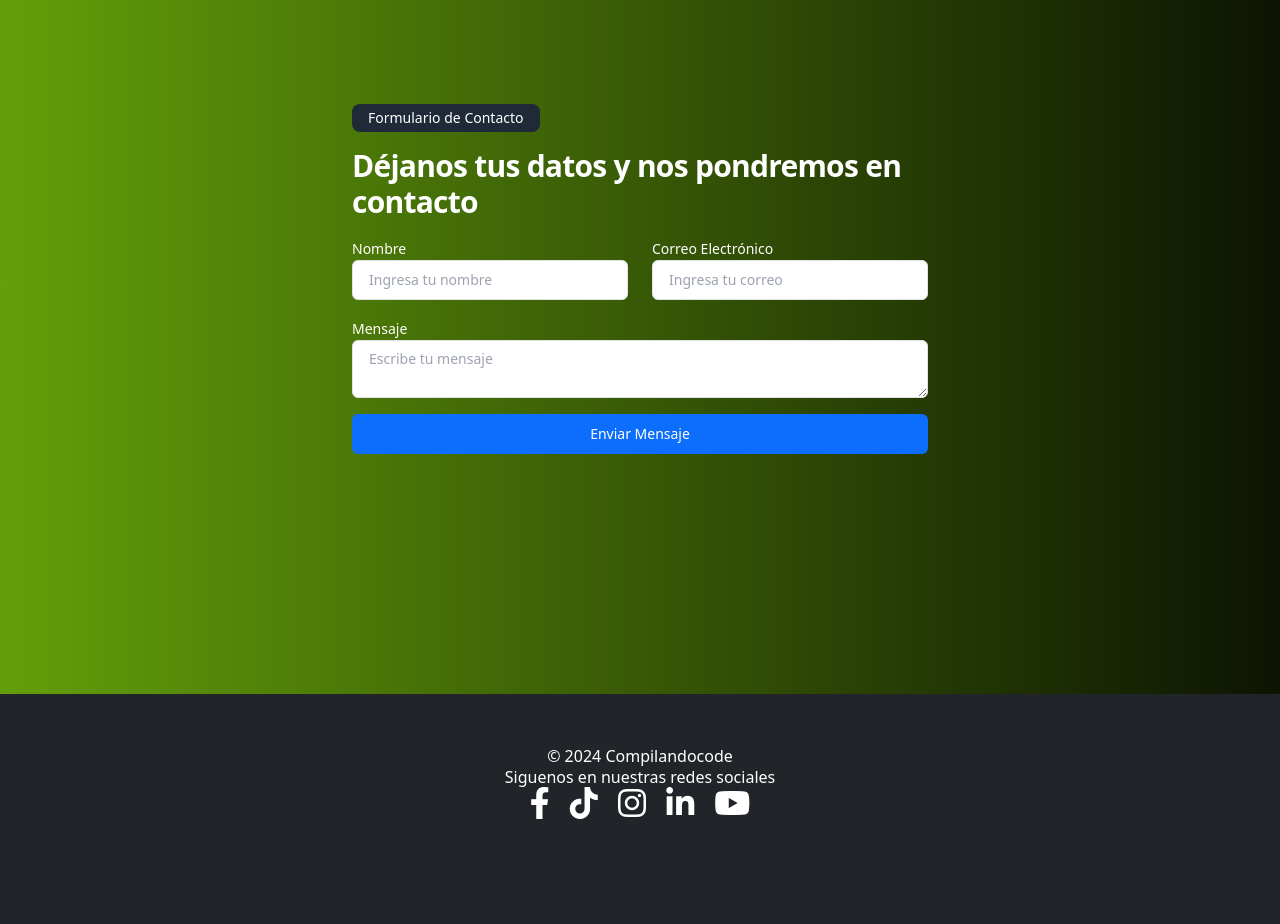
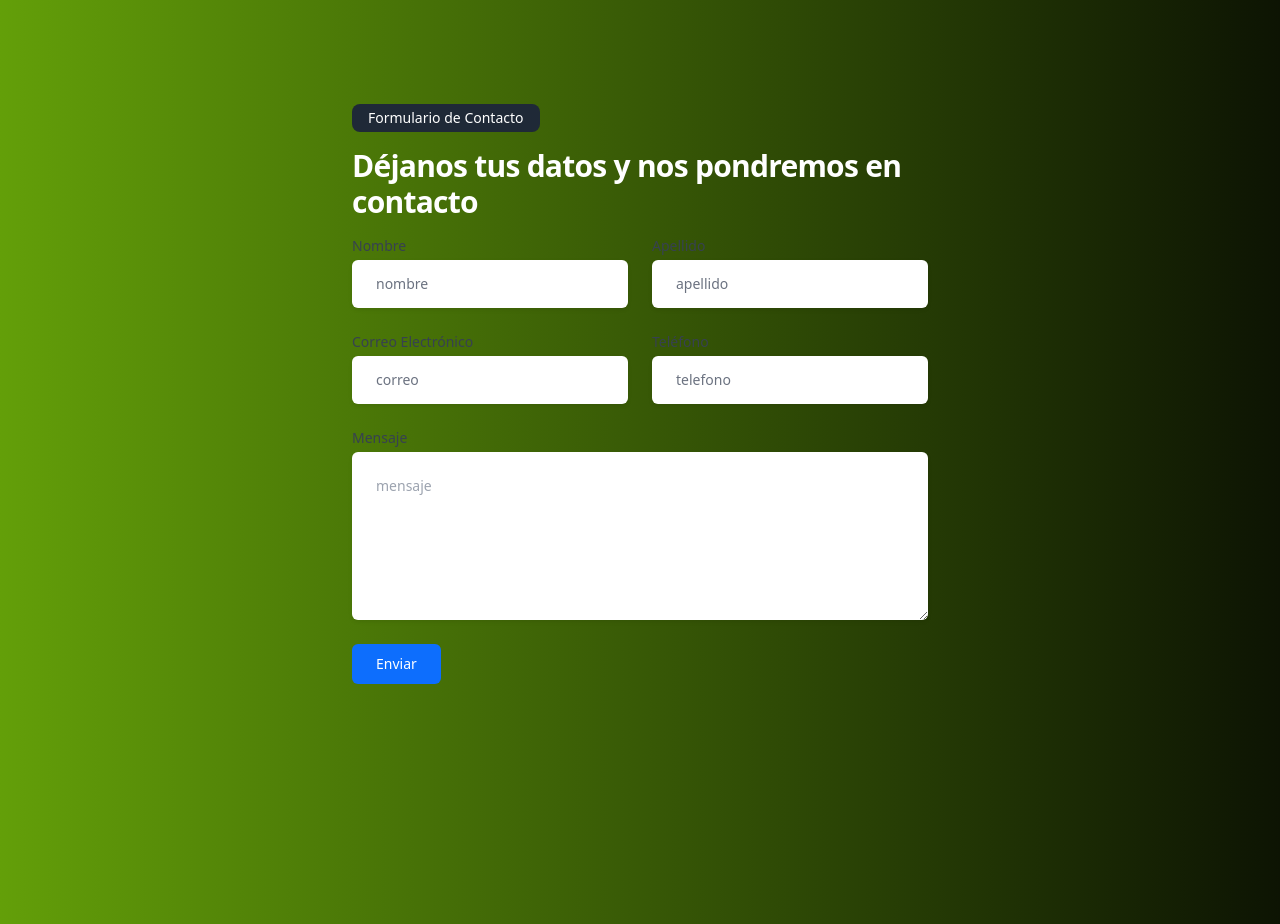
Before and after one commit to emersonxinay/almacen_de_videos_youtube, a Flask app: page / in a window 1280 px wide. Shown: the part 3275-4199 px from the top of the page. Before the commit the page ends 4094 px from the top, so only its background shows below. Run offline with Flask 3, Linux system fonts and the light colour scheme; some libraries are stand-ins or nearby versions.

Commit message:
fix: developer

```diff
--- a/app.py
+++ b/app.py
@@ -14,6 +14,9 @@ from flask_wtf.file import FileField, FileAllowed
 from werkzeug.utils import secure_filename
 from datetime import datetime
 import re
+import pandas as pd
+import gspread
+from oauth2client.service_account import ServiceAccountCredentials
 
 import os
 
@@ -37,6 +40,14 @@ migrate = Migrate(app, db)
 login_manager = LoginManager()
 login_manager.login_view = 'login'  # Vista de inicio de sesión
 login_manager.init_app(app)
+
+# Configura la autorización con Google API
+scope = ["https://spreadsheets.google.com/feeds",
+         "https://www.googleapis.com/auth/drive"]
+creds = ServiceAccountCredentials.from_json_keyfile_name(
+    "./compilandocode-64219584fe2f.json", scope)
+client = gspread.authorize(creds)
+
 # Función para verificar si la extensión del archivo es válida
 
 
@@ -370,6 +381,36 @@ def registro():
             return redirect(url_for('login'))
     return render_template('registro.html', title=title)
 
+# para guardar datos de información en excel online
+
+
+@app.route('/formulario', methods=['GET', 'POST'])
+def formulario():
+    title = "Formulario"
+    return render_template('formulario.html', title=title)
+
+
+@app.route('/handle_formulario', methods=['POST'])
+def handle_formulario():
+    nombre = request.form['nombre']
+    apellido = request.form['apellido']
+    email = request.form['email']
+    telefono = request.form['telefono']
+    mensaje = request.form['mensaje']
+    fecha_envio = datetime.now().strftime("%Y-%m-%d %H:%M:%S")
+
+    try:
+        sheet = client.open_by_url(
+            "https://docs.google.com/spreadsheets/d/1xRvKsi8ZMb5ILpvJTqkTW9MKAHXal_laWo_2_9p9VJY/edit?usp=sharing")
+        worksheet = sheet.get_worksheet(0)
+        worksheet.append_row(
+            [nombre, apellido, email, telefono, mensaje, fecha_envio])
+        flash('Datos enviados correctamente', 'success')
+    except Exception as e:
+        flash(f'Hubo un error: {e}', 'danger')
+
+    return redirect(url_for('inicio'))
+
 
 @login_manager.user_loader
 def load_user(user_id):
--- a/templates/inicio.html
+++ b/templates/inicio.html
@@ -252,41 +252,58 @@
         Formulario de Contacto
       </div>
       <h2 class="text-3xl font-bold tracking-tight">Déjanos tus datos y nos pondremos en contacto</h2>
-      <form class="space-y-4">
-        <div class="grid grid-cols-1 md:grid-cols-2 gap-4">
+      <!-- Aquí se mostrará el mensaje de éxito o error -->
+      {% with messages = get_flashed_messages(with_categories=true) %}
+      {% if messages %}
+      <div>
+        {% for category, message in messages %}
+        <div class="alert alert-{{ category }}">
+          {{ message }}
+        </div>
+        {% endfor %}
+      </div>
+      {% endif %}
+      {% endwith %}
+      <form action="{{ url_for('handle_formulario') }}" method="POST">
+        <div class="grid grid-cols-1 gap-4 md:grid-cols-2">
           <div>
-            <label class="text-sm font-medium leading-none peer-disabled:cursor-not-allowed peer-disabled:opacity-70"
-              for="name">
-              Nombre
-            </label>
-            <input
-              class="flex h-10 w-full rounded-md border border-input bg-background px-3 py-2 text-sm ring-offset-background file:border-0 file:bg-transparent file:text-sm file:font-medium placeholder:text-muted-foreground focus-visible:outline-none focus-visible:ring-2 focus-visible:ring-ring focus-visible:ring-offset-2 disabled:cursor-not-allowed disabled:opacity-50"
-              id="name" placeholder="Ingresa tu nombre" type="text" />
+            <label for="nombre" class="block text-sm font-medium text-gray-700 dark:text-gray-300">Nombre</label>
+            <input placeholder="nombre" type="text" id="nombre" name="nombre"
+              class="h-10 p-4  mt-1 block w-full rounded-md border-gray-300 bg-white text-gray-900 placeholder-gray-500 shadow-sm focus:border-indigo-500 focus:ring-indigo-500 sm:text-sm"
+              required>
           </div>
           <div>
-            <label class="text-sm font-medium leading-none peer-disabled:cursor-not-allowed peer-disabled:opacity-70"
-              for="email">
-              Correo Electrónico
-            </label>
-            <input
-              class="flex h-10 w-full rounded-md border border-input bg-background px-3 py-2 text-sm ring-offset-background file:border-0 file:bg-transparent file:text-sm file:font-medium placeholder:text-muted-foreground focus-visible:outline-none focus-visible:ring-2 focus-visible:ring-ring focus-visible:ring-offset-2 disabled:cursor-not-allowed disabled:opacity-50"
-              id="email" placeholder="Ingresa tu correo" type="email" />
+            <label for="apellido" class="block text-sm font-medium text-gray-700 dark:text-gray-300">Apellido</label>
+            <input placeholder="apellido" type="text" id="apellido" name="apellido"
+              class="h-10 p-4  mt-1 block w-full rounded-md border-gray-300 bg-white text-gray-900 placeholder-gray-500 shadow-sm focus:border-indigo-500 focus:ring-indigo-500 sm:text-sm"
+              required>
+          </div>
+          <div>
+            <label for="email" class="block text-sm font-medium text-gray-700 dark:text-gray-300">Correo
+              Electrónico</label>
+            <input placeholder="correo" type="email" id="email" name="email"
+              class="h-10 p-4  mt-1 block w-full rounded-md border-gray-300 bg-white text-gray-900 placeholder-gray-500 shadow-sm focus:border-indigo-500 focus:ring-indigo-500 sm:text-sm"
+              required>
+          </div>
+          <div>
+            <label for="telefono" class="block text-sm font-medium text-gray-700 dark:text-gray-300">Teléfono</label>
+            <input placeholder="telefono" type="text" id="telefono" name="telefono"
+              class="h-10 p-4  mt-1 block w-full rounded-md border-gray-300 bg-white text-gray-900 placeholder-gray-500 shadow-sm focus:border-indigo-500 focus:ring-indigo-500 sm:text-sm"
+              required>
           </div>
         </div>
-        <div>
-          <label class="text-sm font-medium leading-none peer-disabled:cursor-not-allowed peer-disabled:opacity-70"
-            for="message">
-            Mensaje
-          </label>
-          <textarea
-            class="flex w-full rounded-md border border-input bg-background px-3 py-2 text-sm ring-offset-background placeholder:text-muted-foreground focus-visible:outline-none focus-visible:ring-2 focus-visible:ring-ring focus-visible:ring-offset-2 disabled:cursor-not-allowed disabled:opacity-50 min-h-[100px]"
-            id="message" placeholder="Escribe tu mensaje"></textarea>
+        <div class="mt-4">
+          <label for="mensaje" class="block text-sm font-medium text-gray-700 dark:text-gray-300">Mensaje</label>
+          <textarea placeholder="mensaje" id="mensaje" name="mensaje" rows="6"
+            class="mt-1 p-4  block w-full  rounded-md border-gray-300 bg-white text-gray-900 shadow-sm focus:border-indigo-500 focus:ring-indigo-500 sm:text-sm"
+            required></textarea>
         </div>
-        <button
-          class="inline-flex items-center justify-center whitespace-nowrap rounded-md text-sm font-medium ring-offset-background transition-colors focus-visible:outline-none focus-visible:ring-2 focus-visible:ring-ring focus-visible:ring-offset-2 disabled:pointer-events-none disabled:opacity-50 bg-primary text-primary-foreground hover:bg-primary/90 h-10 px-4 py-2 w-full"
-          type="submit">
-          Enviar Mensaje
-        </button>
+        <div class="mt-6">
+          <button type="submit"
+            class="inline-flex items-center justify-center whitespace-nowrap rounded-md text-sm font-medium ring-offset-background transition-colors focus-visible:outline-none focus-visible:ring-2 focus-visible:ring-ring focus-visible:ring-offset-2 disabled:pointer-events-none disabled:opacity-50 bg-primary text-primary-foreground hover:bg-primary/90 h-10 px-4 py-2">
+            Enviar
+          </button>
+        </div>
       </form>
     </div>
   </div>
```
Also changed, not shown: app3.py (added, +48 -0 lines), compilandocode-64219584fe2f.json (added, +13 -0 lines), templates/formulario.html (added, +23 -0 lines), templates/inicio copy.html (+101 -37 lines), 2 other files.
